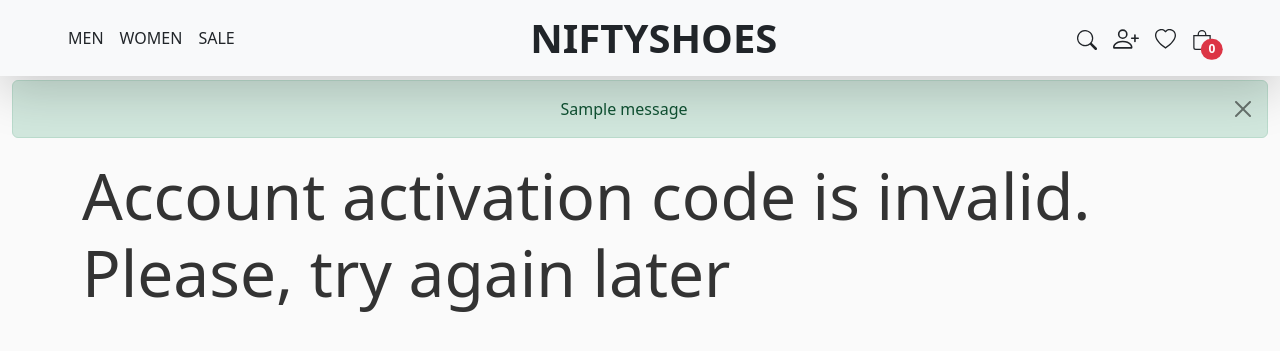
After one commit to noel-ellis/ecommerce_website, a Django app: page /activate/1/1 in a window 1280 px wide. The commit adds this page. Shown: the top 351 px of the page. Run offline with Django 4.2, Linux system fonts and the light colour scheme; tables that the repository leaves empty hold one stand-in row (values such as "Sample post"); one stand-in notice (Sample message) is shown.

Commit message:
added account activation token

```diff
--- a/requirements.txt
+++ b/requirements.txt
@@ -6,5 +6,6 @@ django-environ==0.9.0
 Pillow==9.4.0
 psycopg2==2.9.5
 pydantic==1.10.2
+six==1.16.0
 sqlparse==0.4.3
 typing_extensions==4.4.0
--- a/store/templates/store/base.html
+++ b/store/templates/store/base.html
@@ -126,9 +126,19 @@
                 <input class="form-control mb-2 mx-1" placeholder="Search" maxlength="64" type="search">
             </div>
         </div>
+        <div class="container-fluid mt-2">
+            {% if messages %}
+                {% for message in messages %}
+                <div class="alert alert-success alert-dismissible" role="alert">
+                    <div class='text-center'>{{ message }}</div>
+                    <button type="button" class="btn-close" data-bs-dismiss="alert" aria-label="Close"></button>
+                </div>
+                {% endfor %}
+            {% endif %}
+        </div>
 
         <main role="main" class="container py-1">
-            <!-- Cart -->
+            <!-- Offcanvas-Cart -->
             <div class="offcanvas offcanvas-end" tabindex="-1" id="offcanvasCart" aria-labelledby="offcanvasCartLabel">
                 <div class="offcanvas-header">
                         <h5 class="offcanvas-title text-dark text-decoration-none fw-bold fs-1" id="offcanvasCartLabel">CART</h5>
@@ -201,7 +211,7 @@
                     });
                 })
             </script>
-            <!-- Cart -->
+            <!-- Offcanvas-Cart -->
 
             <div class="row">
                 {% block content %}{% endblock %}
--- /dev/null
+++ b/users/templates/users/signup/AccountActivationFailed.html
@@ -0,0 +1,4 @@
+{% extends "store/base.html" %}
+{% block content %}
+    <p class="display-3">Account activation code is invalid. Please, try again later</p>
+{% endblock content %}
--- a/users/urls.py
+++ b/users/urls.py
@@ -8,6 +8,7 @@ app_name = 'users'
 urlpatterns = [
     path('settings/', views.settings, name='settings'),
     path('signup/', views.signup, name='signup'),
+    path('activate/<slug:uidb64>/<slug:token>', views.activate, name='activate'),
     path("login/", auth_views.LoginView.as_view(template_name='users/login.html'), name='login'),
     path("logout/", auth_views.LogoutView.as_view(template_name='users/logout.html'), name='logout'),
     path(
--- a/users/views.py
+++ b/users/views.py
@@ -1,11 +1,32 @@
 from django.contrib import messages
 from django.contrib.auth.decorators import login_required
 from django.shortcuts import redirect, render
+from django.contrib.sites.shortcuts import get_current_site
+from django.template.loader import render_to_string
+from django.utils.encoding import force_bytes, force_str
+from django.utils.http import urlsafe_base64_encode, urlsafe_base64_decode
+from django.contrib.auth import login
 
 from .forms import UserSignUpForm, UserUpdateForm
+from .models import UserBase
+from .token import account_activation_token
+
+def activate(request, uidb64, token):
+    try:
+        uid = force_str(urlsafe_base64_decode(uidb64))
+        user = UserBase.objects.get(pk=uid)
+    except:
+        return render(request, 'users/signup/AccountActivationFailed.html')
+
+    if user is not None and (account_activation_token.check_token(user, token)):
+        user.is_active = True
+        user.save()
+        login(request, user)
+        messages.success(request, f'Email confirmed')
+        return redirect('users:settings')
+    return render(request, 'users/signup/AccountActivationFailed.html')
 
 
-# Create your views here.
 def signup(request):
 
     if request.user.is_authenticated:
@@ -14,9 +35,23 @@ def signup(request):
     if request.method == "POST":
         form = UserSignUpForm(request.POST)
         if form.is_valid():
-            form.save()
-            username = form.cleaned_data.get('username')
-            messages.success(request, f'Welcome, {username}! Please, log in')
+            user = form.save(commit=False)
+            user.email = form.cleaned_data.get('email')
+            user.set_password = form.cleaned_data.get('password')
+            user.is_active = False
+            user.save()
+
+            current_site = get_current_site(request)
+            subject = "Activate your Account"
+            message = render_to_string('users/signup/AccountActivationEmail.html', {
+                'user': user,
+                'domain': current_site.domain,
+                'uid': urlsafe_base64_encode(force_bytes(user.pk)),
+                'token': account_activation_token.make_token(user)
+            })
+            user.email_user(subject=subject, message=message)
+
+            messages.success(request, f'Success! We have sent you a confirmation email')
             return redirect('users:login')
         return render(request, 'users/signup.html', {'form': form})
 
```
Also changed, not shown: users/models.py (+11 -0 lines), users/templates/users/signup/AccountActivationEmail.html (added, +7 -0 lines), users/token.py (added, +10 -0 lines), users/migrations/0003_userbase_is_active.py (added).
